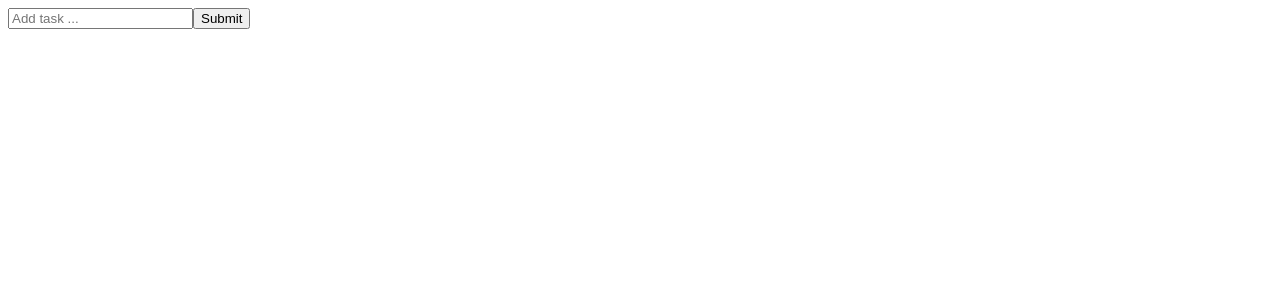
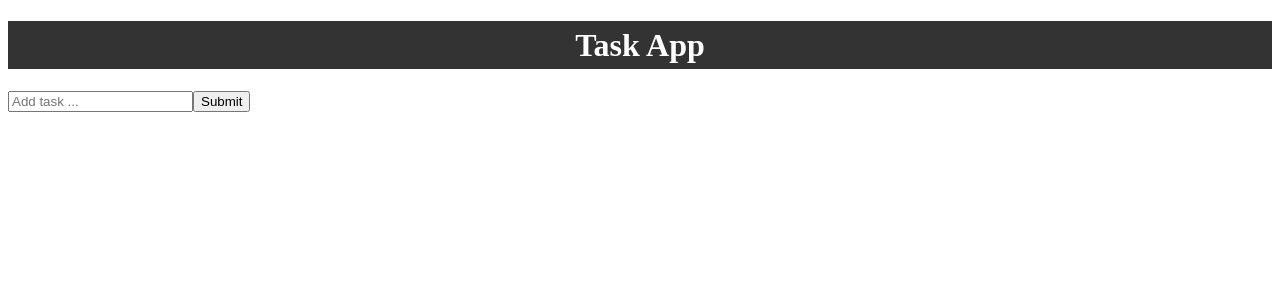
Before and after one commit to SalamanderCtesiphon/task-app-one, a React (Create React App) app: page / in a window 1280 px wide. Shown: the top 300 px of the page. Built offline with nearby package versions, Linux system fonts and the light colour scheme.

Commit message:
changed the title of the page and added a header with a little bit of style

```diff
--- a/public/index.html
+++ b/public/index.html
@@ -24,7 +24,7 @@
       work correctly both with client-side routing and a non-root public URL.
       Learn how to configure a non-root public URL by running `npm run build`.
     -->
-    <title>React App</title>
+    <title>Task App</title>
   </head>
   <body>
     <noscript>You need to enable JavaScript to run this app.</noscript>
--- a/src/App.js
+++ b/src/App.js
@@ -1,6 +1,7 @@
 import React, { Component } from "react";
 import uniqid from 'uniqid';
 import AddTask from "./components/AddTask";
+import Header from "./components/Header";
 
 class App extends Component {
   state = {
@@ -23,6 +24,7 @@ class App extends Component {
     return (
       <div className="App">
        <div className="container">
+        <Header />
         <AddTask />
        </div>
       </div>
--- /dev/null
+++ b/src/components/Header.js
@@ -0,0 +1,20 @@
+import React, { Component } from 'react'
+
+export class Header extends Component {
+  render() {
+    return (
+      <h1 style={headerStyle}>Task App</h1>
+    )
+  }
+}
+
+const headerStyle = {
+    background:'#333',
+    color: '#fff',
+    display: 'flex',
+    justifyContent: 'center',
+    alignItems: 'center',
+    height: '6vh'
+}
+
+export default Header
```
